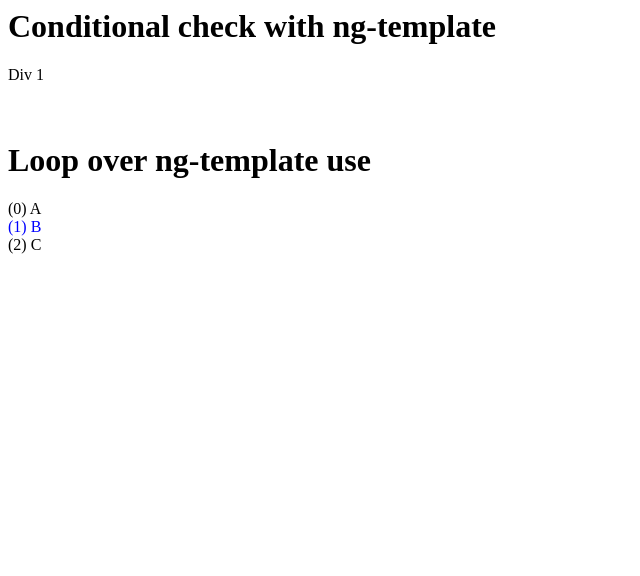
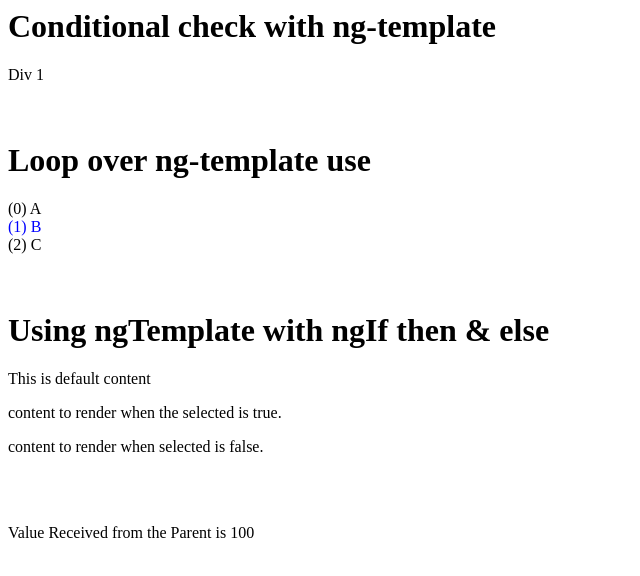
Before and after one commit to moradiyahari/angular-core-concepts, an Angular app: page /ng-template in a window 1280 px wide. Shown: the top 576 px of the page, without its empty margins (0-640 px from the left). Built offline with nearby package versions, Linux system fonts and the light colour scheme.

Commit message:
1 file modified

```diff
--- a/src/app/my-ng-template/my-ng-template.html
+++ b/src/app/my-ng-template/my-ng-template.html
@@ -13,3 +13,43 @@
 <ng-template ngFor let-item [ngForOf]="items" let-i="index" let-odd="odd" [ngForTrackBy]="trackById">
 <div [class.odd]="odd">({{i}}) {{item.name}}</div>
 </ng-template>
+
+<br>
+<br>
+
+
+<h1>Using ngTemplate with ngIf then & else</h1>
+
+<div *ngIf="true else elseBlock1">
+  <p>This is default content</p>
+</div>
+<div *ngIf="true; then thenBlock1 else elseBlock1">
+<p>This content is not shown</p>
+</div>
+<div *ngIf="false; then thenBlock1 else elseBlock1">
+<p>This content is not shown</p>
+</div>
+
+<ng-template #thenBlock1>
+  <p>content to render when the selected is true.</p>
+</ng-template>
+<ng-template #elseBlock1>
+  <p>content to render when selected is false.</p>
+</ng-template>
+
+<br>
+<br>
+
+
+
+<ng-container *ngTemplateOutlet="template1">
+  This text is not displayed
+</ng-container>
+<div *ngTemplateOutlet="template1">
+</div>
+
+<ng-container *ngTemplateOutlet="messageTemplate; context:{value:100}">
+</ng-container>
+<ng-template let-value="value" #messageTemplate>
+  <p>Value Received from the Parent is  {{value}}</p>
+</ng-template>
```
